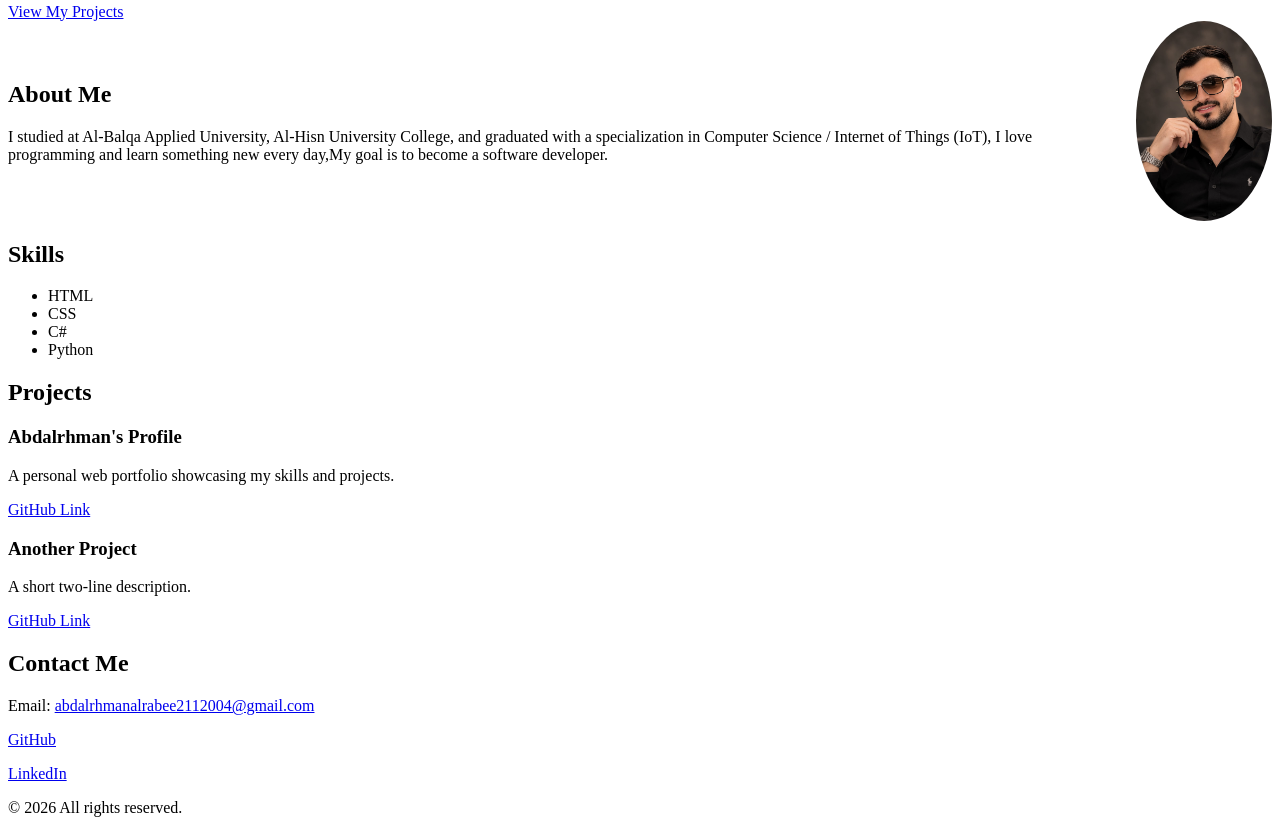
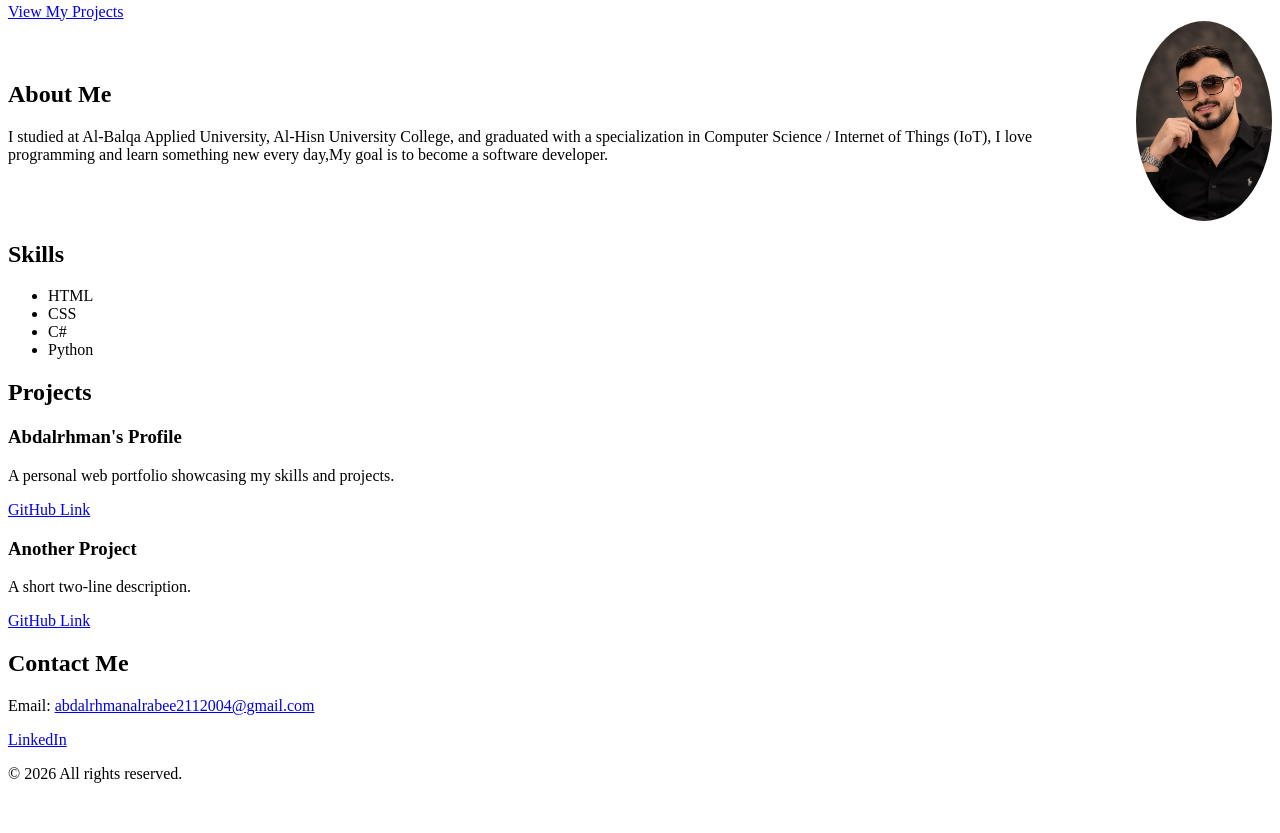
Before and after one commit to abdalrhman2112004/my-profile, a plain HTML site: page index.html in a window 1280 px wide. Shown: the part 301-1134 px from the top of the page. After the commit the page ends 1100 px from the top, so only its background shows below. Drawn offline with Linux system fonts and the light colour scheme.

Commit message:
Update index.html

```diff
--- a/index.html
+++ b/index.html
@@ -69,7 +69,6 @@
 <section id="contact">
   <h2>Contact Me</h2>
   <p>Email: <a href="mailto:abdalrhmanalrabee2112004@gmail.com">abdalrhmanalrabee2112004@gmail.com</a></p>
-  <p><a href="https://github.com/abdalrhman2112004" target="_blank">GitHub</a></p>
   <p><a href="https://www.linkedin.com/in/abdalrhman-alrabee-
   07423542a?utm_source=share_via&utm_content=profile&utm_medium=member_android" target="_blank">LinkedIn</a></p>
 </section>
```
